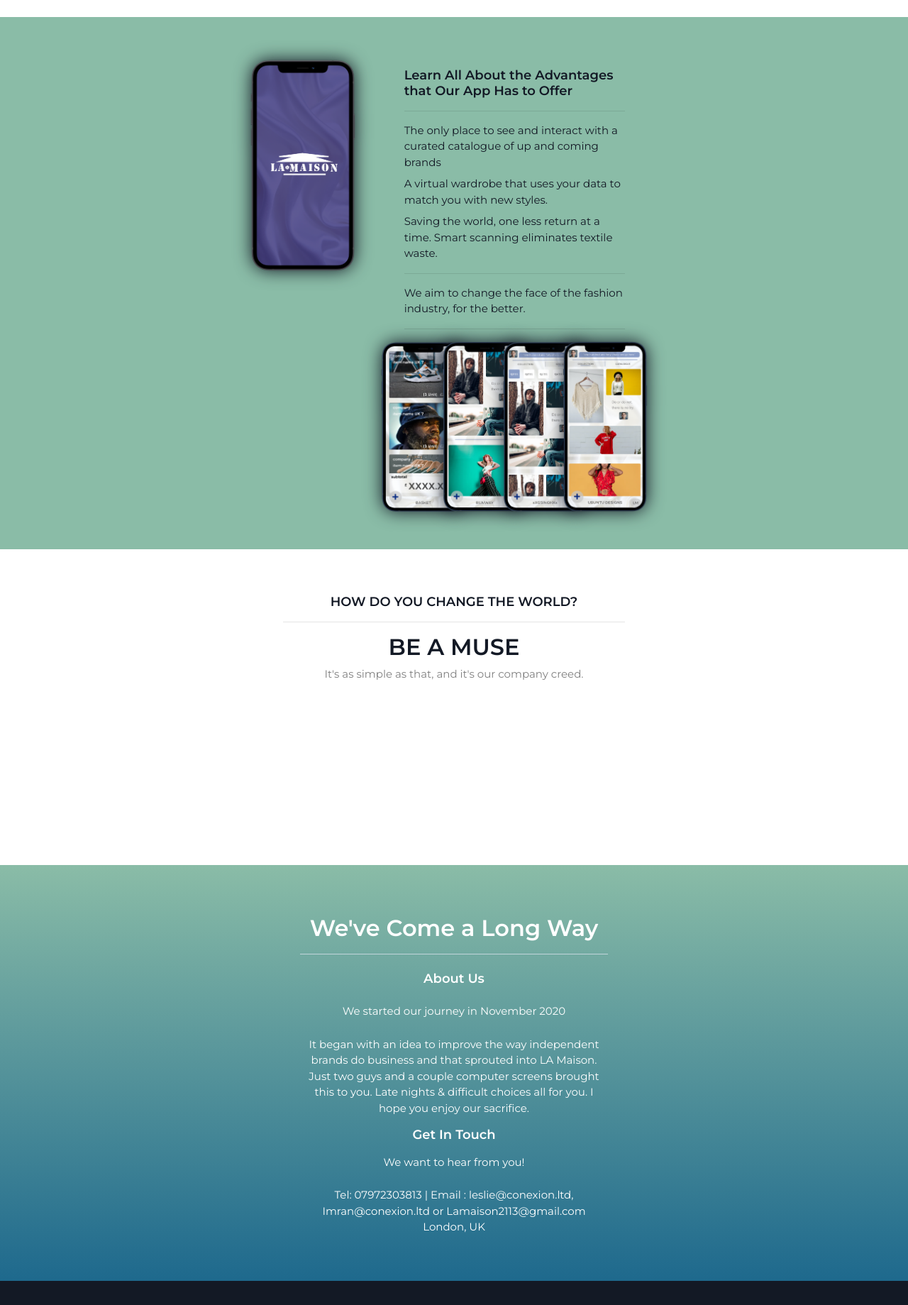
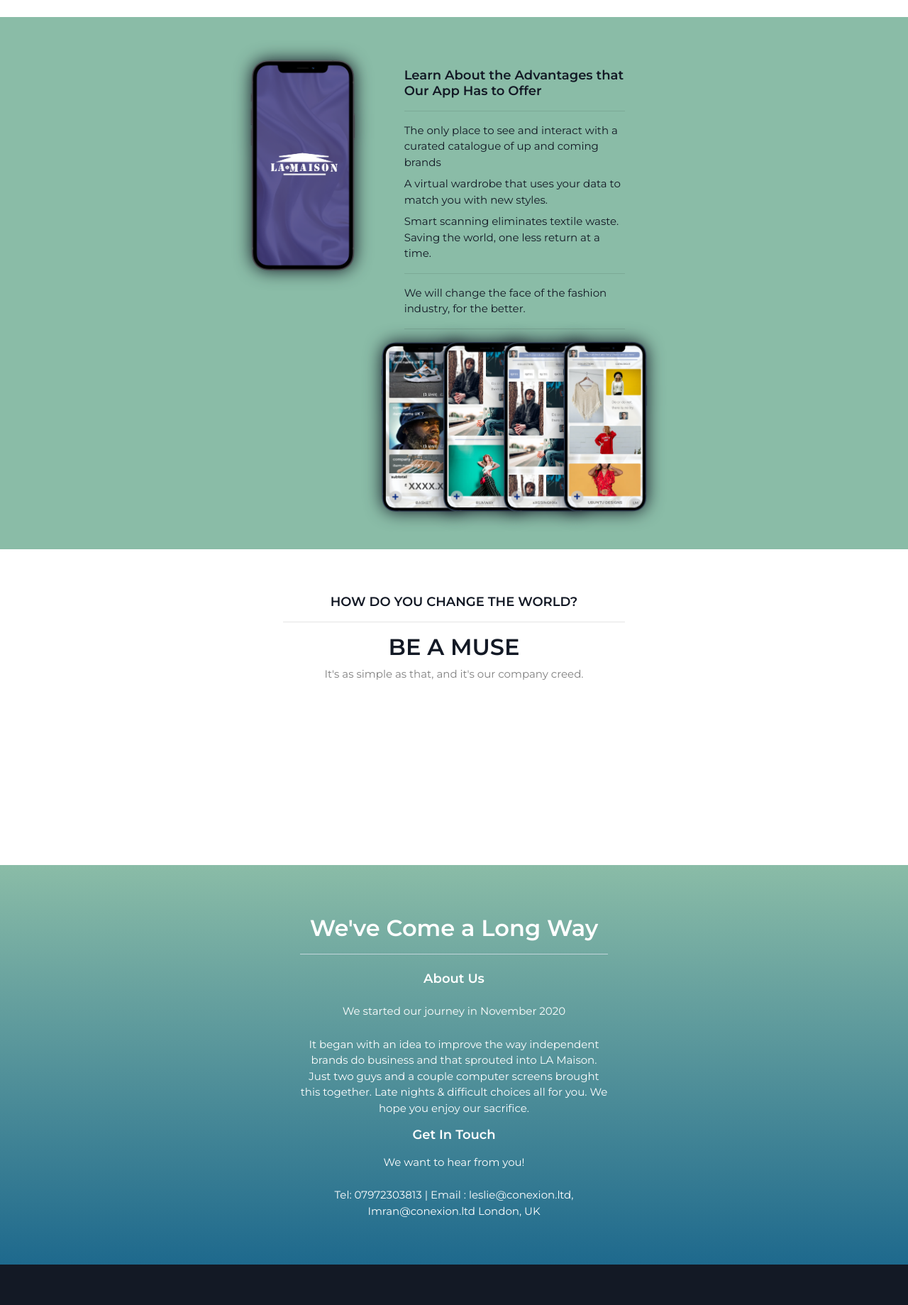
Before and after one commit to conexionltd/conexionltd.github.io, a plain HTML site: page index.html in a window 1280 px wide. Shown: the part 1153-2992 px from the top of the page at 71% size. Drawn offline with nearby package versions, Linux system fonts and the light colour scheme; grey boxes are pictures that could not be loaded.

Commit message:
Update index.html

```diff
--- a/index.html
+++ b/index.html
@@ -1,7 +1,7 @@
 <!DOCTYPE html>
 <html>
 <head>
-  <title>Home</title>
+  <title>The world's best Social Marketplace</title>
   <!-- Latest compiled and minified CSS -->
   <link rel="stylesheet" href="https://maxcdn.bootstrapcdn.com/bootstrap/4.5.2/css/bootstrap.min.css">
   <link rel="stylesheet" type="text/css" href="css/style.css">
@@ -132,15 +132,15 @@
             </div>
             <div class="col-lg-8 col-sm-12 wow fadeIn mb-1 pt-4 text-center text-lg-left">
               <div class="white-text">
-                <h5 class="h1-responsive font-weight-bold wow fadeInLeft " >Learn All About the Advantages that Our App Has to Offer</h5>
+                <h5 class="h1-responsive font-weight-bold wow fadeInLeft " >Learn About the Advantages that Our App Has to Offer</h5>
                 <hr class="hr-light wow fadeInLeft" data-wow-delay="0.3s">
                 <p class="custom-para-1">The only place to see and interact with a curated catalogue of up and coming brands</p>
 
                 <p class="custom-para-1">A virtual wardrobe that uses your data to match you with new styles.</p>
 
-                <p class="custom-para-1">Saving the world, one less return at a time. Smart scanning eliminates textile waste.</p>
+                <p class="custom-para-1">Smart scanning eliminates textile waste. Saving the world, one less return at a time. </p>
                 <hr class="hr-light wow fadeInLeft" data-wow-delay="0.3s">
-                <p class="custom-para-1">We aim to change the face of the fashion industry, for the better. </p>
+                <p class="custom-para-1">We will change the face of the fashion industry, for the better. </p>
                 <hr class="hr-light wow fadeInLeft" data-wow-delay="0.3s">
           </div>
           <div class="row ">
@@ -199,10 +199,10 @@
      <hr class="hr-light wow fadeInLeft" data-wow-delay="0.3s" style=" border-top: 1px solid #C2D5DB;;">
     <h5 class="font-weight-bold py-2">About Us</h5>
       <p class="py-2">We started our journey in November 2020</p>
-      <p class="">It began with an idea to improve the way independent brands do business and that sprouted into LA Maison. Just two guys and a couple computer screens brought this to you. Late nights & difficult choices all for you. I hope you enjoy our sacrifice. </p>
+      <p class="">It began with an idea to improve the way independent brands do business and that sprouted into LA Maison. Just two guys and a couple computer screens brought this together. Late nights & difficult choices all for you. We hope you enjoy our sacrifice. </p>
     <h5 class="font-weight-bold">Get In Touch</h5>
       <p class="py-2">We want to hear from you!</p>
-      <p class="">Tel: 07972303813 | Email : leslie@conexion.ltd, Imran@conexion.ltd or Lamaison2113@gmail.com London, UK</p>
+      <p class="">Tel: 07972303813 | Email : leslie@conexion.ltd, Imran@conexion.ltd London, UK</p>
     </div>
   </div>
   </section>
```
